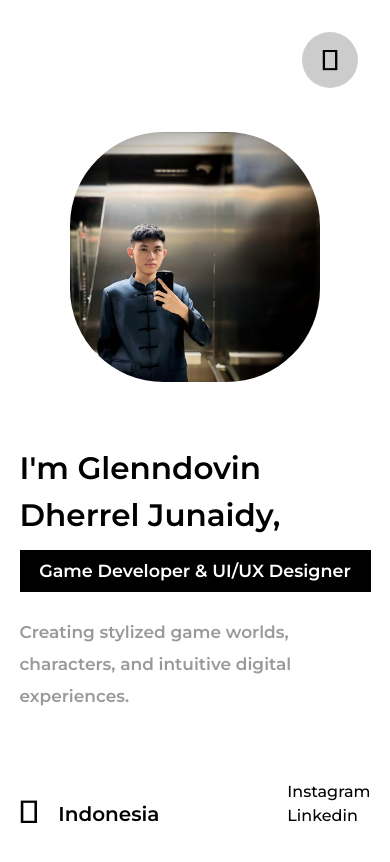
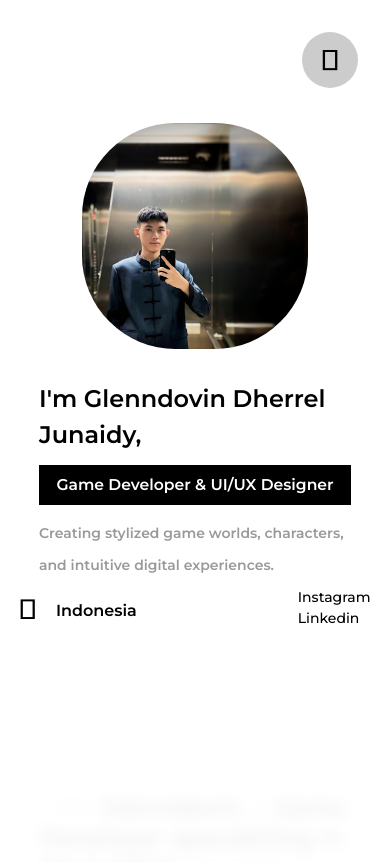
Before and after one commit to JSKUN2/portovin, a React (Vite) app: page / in a window 390 px wide. Shown: the top 862 px of the page. Built offline with nearby package versions, Linux system fonts and the light colour scheme; a web font is replaced by a local one.

Commit message:
Update head.jsx

```diff
--- a/src/components/head.jsx
+++ b/src/components/head.jsx
@@ -22,13 +22,13 @@ export default function Head({
     { label: 'Instagram', link: 'https://www.instagram.com/glenndovin' },
     { label: 'LinkedIn', link: 'https://www.linkedin.com/in/glenndovin-dherrel-junaidy-27a251349/' }
     ];
-    const [a, setA] = useState(window.innerWidth > 768 ? "24vw" : "64vw");
+const [a, setA] = useState(window.innerWidth > 768 ? "24vw" : "58vw");
 
 useEffect(() => {
     const mediaQuery = window.matchMedia("(min-width: 769px)");
 
     const handleValueChange = (e) => {
-            setA(e.matches ? "24vw" : "64vw");
+        setA(e.matches ? "24vw" : "58vw");
     };
 
     mediaQuery.addEventListener("change", handleValueChange);
@@ -38,7 +38,7 @@ export default function Head({
     return () => mediaQuery.removeEventListener("change", handleValueChange);
 }, []);
     return(
-        <div className="h-screen max-h:screen w-screen flex flex-col justify-center items-center pt-0 relative">
+        <div className="max-md:h-[76vh] md:h-screen w-screen flex flex-col justify-center items-center pt-0 relative">
               <StaggeredMenu
     position="right"
     items={menuItems}
@@ -57,7 +57,7 @@ export default function Head({
     scrollToProject={scrollToProject}
     active={active}
   />
-            <div className="flex w-[80vw] flex-row max-md:flex-col h-[360px] absolute top-1/2 left-1/2 -translate-x-1/2 -translate-y-1/2 justify-center items-center">
+            <div className="flex w-[80vw] flex-row max-md:flex-col h-[360px] absolute top-88 left-1/2 -translate-x-1/2 -translate-y-1/2 justify-center items-center">
                     <FadeContent blur={true} duration={1000} easing="ease-out" initialOpacity={0}>
                         <TiltedCard
                           imageSrc={PP}
@@ -75,13 +75,13 @@ export default function Head({
                           overlayContent={<p className="tilted-card-demo-text">Glenndovin</p>}
                         /></FadeContent>
                 <FadeContent blur={true} duration={1000} easing="ease-out" initialOpacity={0}>
-                <div className="ml-[32px] max-md:mt-16 max-md:ml-0 flex flex-col gap-[12px] h-[100%] max-md:w-[90vw]">
-                    <h1 className="font-semibold text-[44px] max-md:text-[31px]">I'm Glenndovin Dherrel Junaidy,</h1>
-                    <div className="w-[32vw] bg-black h-fit pt-2 pb-2 font-semibold text-[24px] text-white text-center justify-center max-md:text-[4.5vw] flex flex-col max-md:w-[100%]">Game Developer & UI/UX Designer</div>
-                    <p className="font-semibold text-[24px] text-black/40 leading-[32px] mt-[12px] w-[40vw] max-md:w-[100%] max-md:text-[17px]">Creating stylized game worlds, characters, and intuitive digital experiences.</p>
+                <div className="ml-[32px] max-md:mt-8 max-md:ml-0 flex flex-col gap-[12px] h-[100%] max-md:w-[80vw]">
+                    <h1 className="font-semibold text-[44px] max-md:text-[24px]">I'm Glenndovin Dherrel Junaidy,</h1>
+                    <div className="w-[32vw] bg-black h-fit pt-2 pb-2 font-semibold text-[24px] text-white text-center justify-center max-md:text-[4vw] flex flex-col max-md:w-[100%]">Game Developer & UI/UX Designer</div>
+                    <p className="font-semibold text-[24px] text-black/40 leading-[32px] w-[40vw] max-md:w-[100%] max-md:text-[14px]">Creating stylized game worlds, characters, and intuitive digital experiences.</p>
                 </div></FadeContent>
             </div>
                 <FadeContent blur={true} duration={1000} easing="ease-out" initialOpacity={0} className="flex flex-row w-[90%] h-[64px] absolute bottom-0 justify-between">
-                    <div className="text-[24px] font-semibold leading-[44px] flex flex-row gap-[20px] justify-center items-center text-center"><div className="text-[48px] max-md:text-[32px]"></div> <div className="mt-1 max-md:text-[20px]">Indonesia</div></div><div className="font-medium text-[16px] flex flex-col"><a href="https://www.instagram.com/glenndovin">Instagram</a><a href="https://www.linkedin.com/in/glenndovin-dherrel-junaidy-27a251349/">Linkedin</a></div></FadeContent></div>
+                    <div className="text-[24px] font-semibold leading-[44px] flex flex-row gap-[20px] justify-center items-center text-center"><div className="text-[48px] max-md:text-[28px]"></div> <div className="mt-1 max-md:text-[16px]">Indonesia</div></div><div className="font-medium text-[16px] flex flex-col max-md:text-[16px] max-md:mt-2.5"><a href="https://www.instagram.com/glenndovin" className=" max-md:text-[14px]">Instagram</a><a href="https://www.linkedin.com/in/glenndovin-dherrel-junaidy-27a251349/" className="max-md:text-[14px]">Linkedin</a></div></FadeContent></div>
     )
 }
```
Lines whose indentation alone changed are shown as unchanged.
